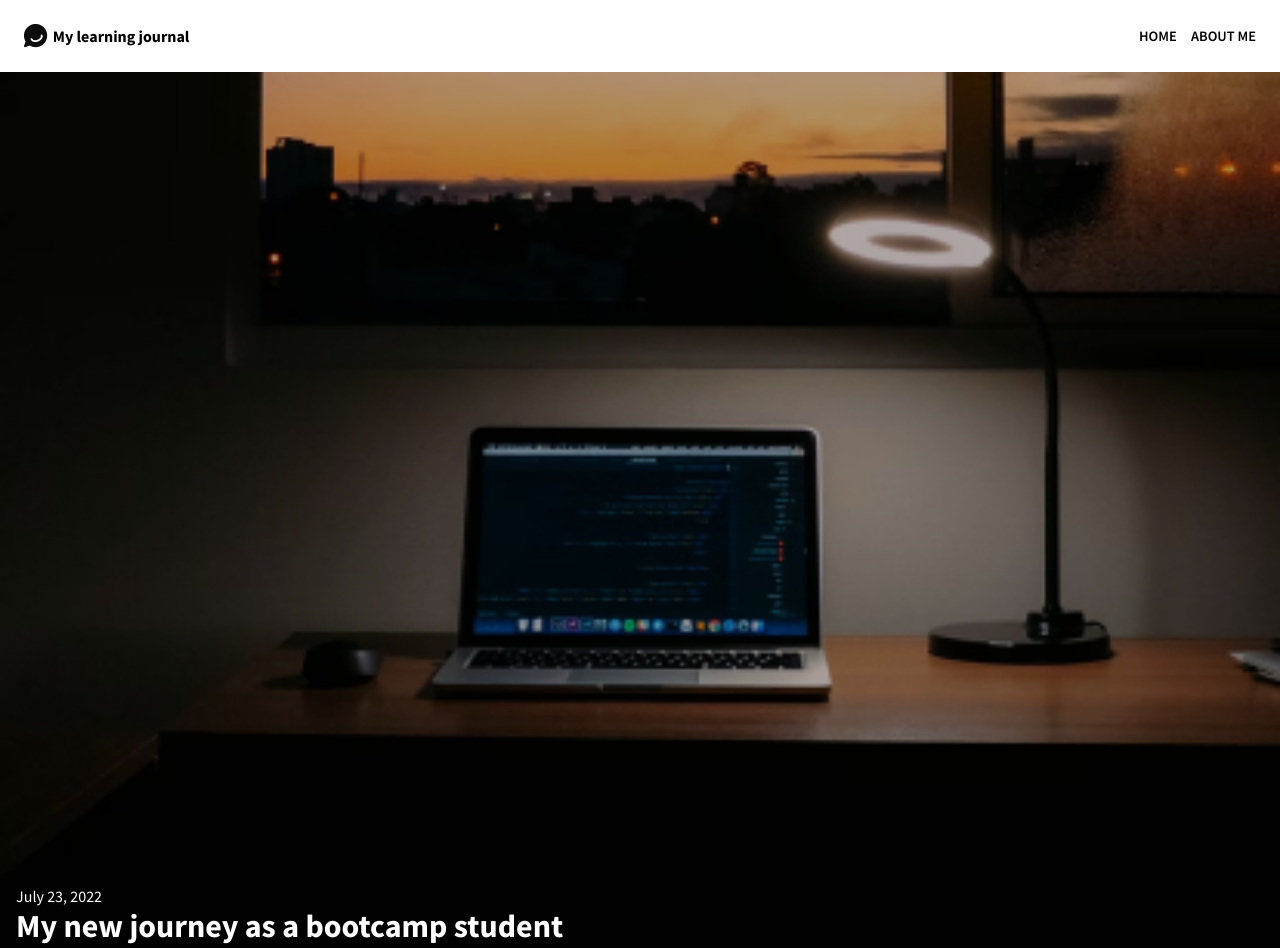
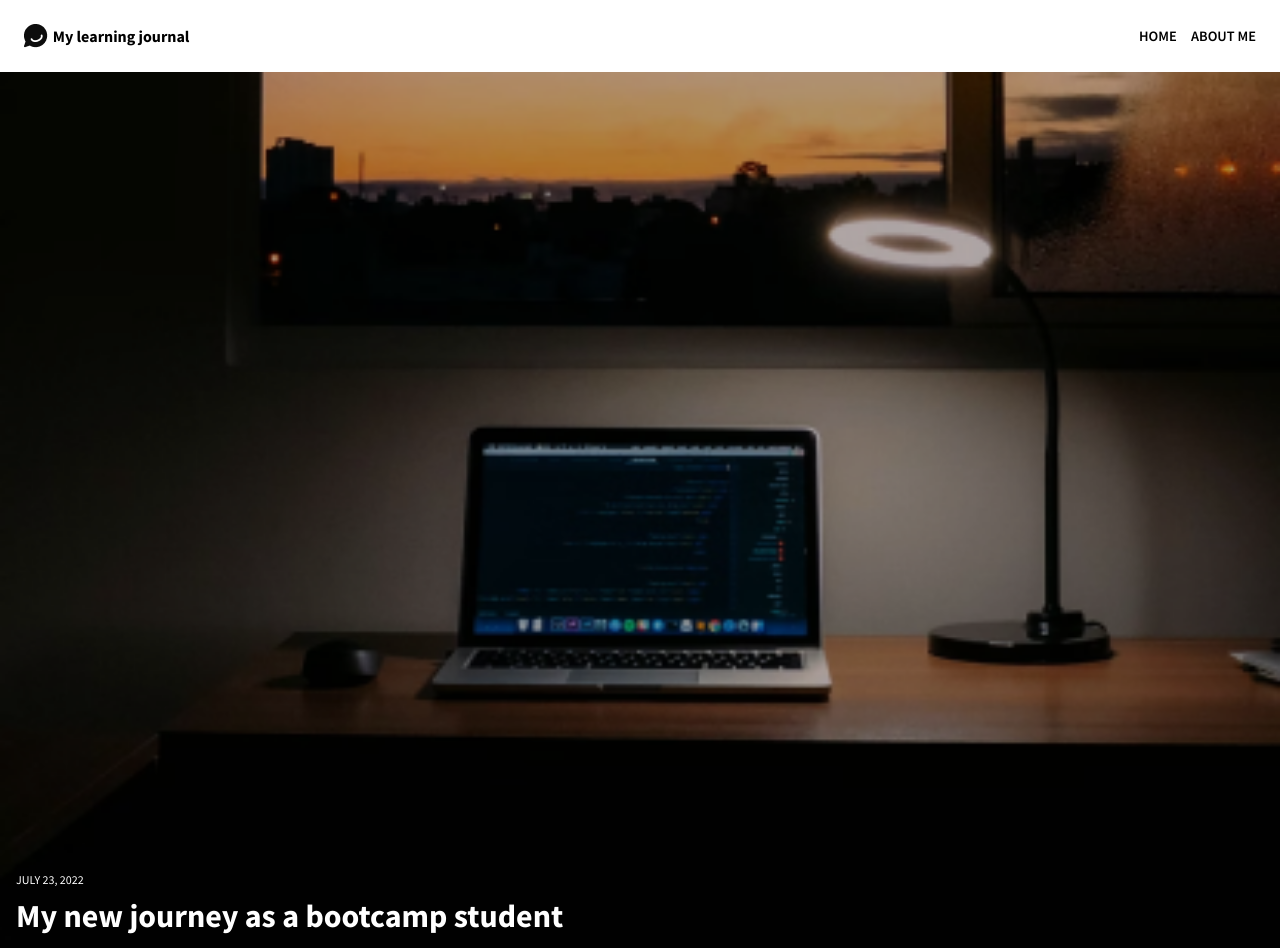
Before and after one commit to subraths/learning-journal, a React (Vite) app: page / in a window 1280 px wide. Shown: the top 948 px of the page. Built offline with nearby package versions, Linux system fonts and the light colour scheme.

Commit message:
updated hero

```diff
--- a/src/index.css
+++ b/src/index.css
@@ -56,10 +56,19 @@
   width: 100%;
 }
 
+.hero-date {
+  text-transform: uppercase;
+  font-size: 0.75rem;
+}
+
 .hero-text {
   position: absolute;
   bottom: 0;
   padding: 1em;
+}
+
+.hero-text h1 {
+  margin: 0.3em 0 0.3em 0;
 }
 
 /* .hero-text { */
```
